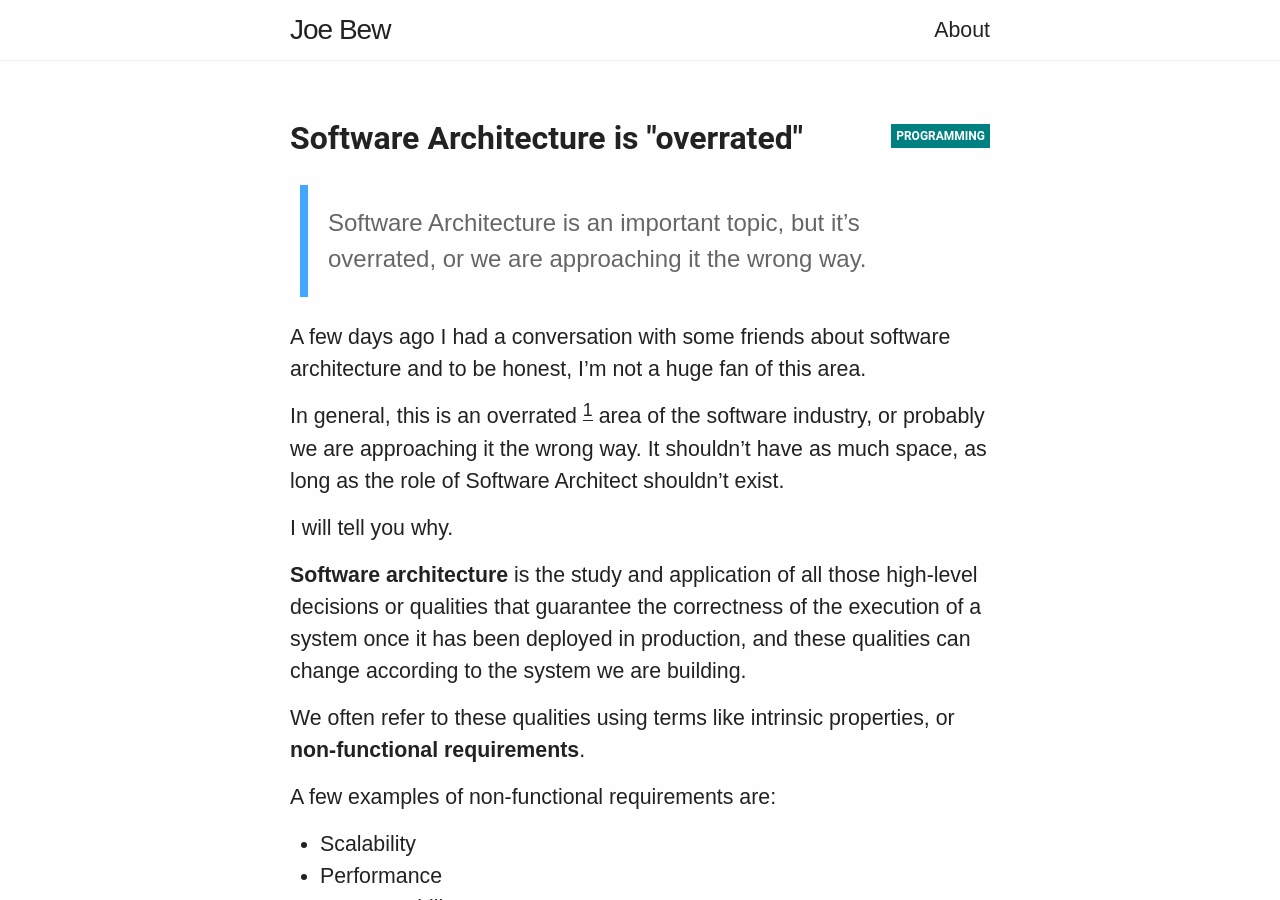
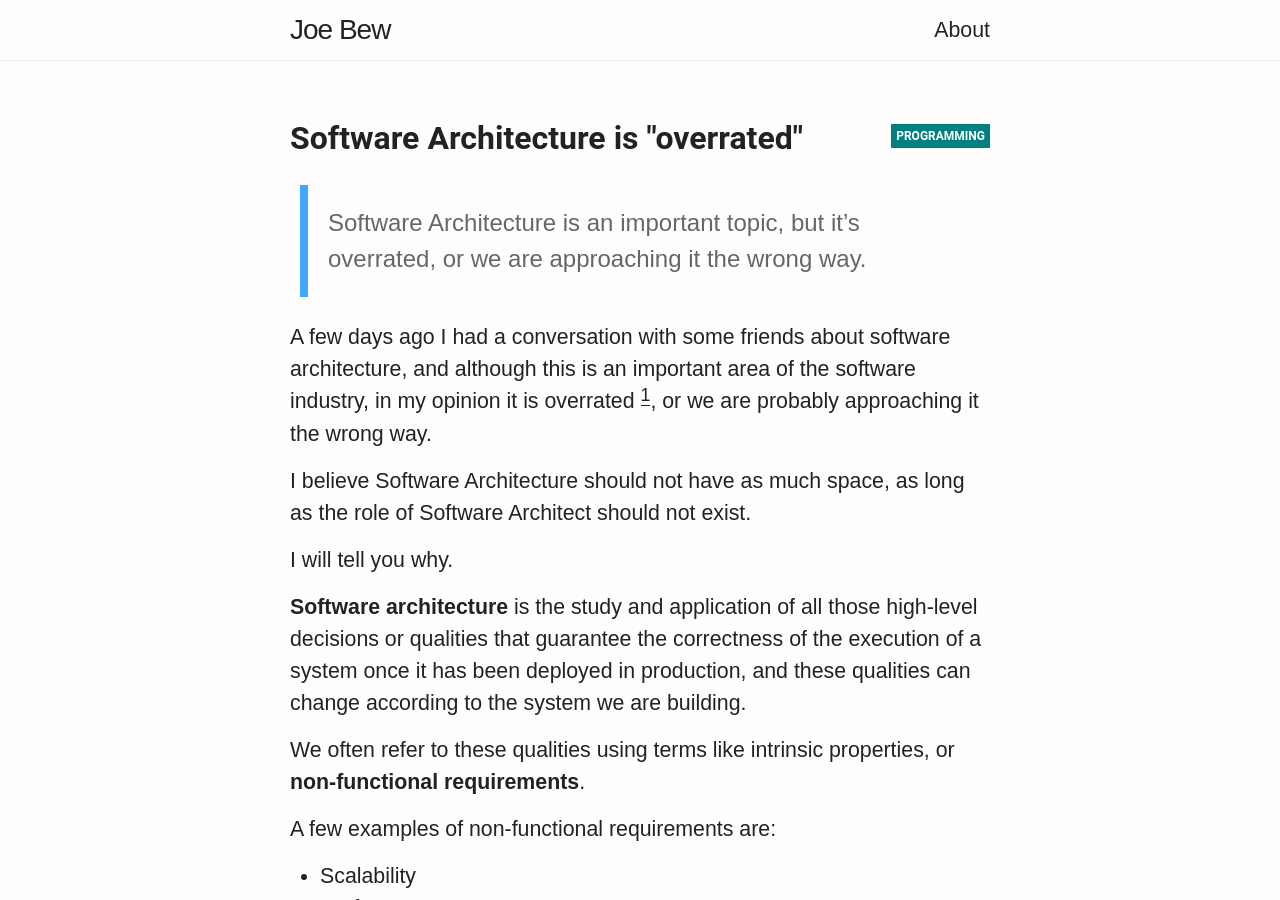
Before and after one commit to joebew42/joebew42.github.io, a Jekyll site: the page built from _posts/2020-12-23-software-architecture-is-overrated.markdown, in a window 1280 px wide and 900 px high. Built offline with Jekyll 4.4.1, drawn with Linux system fonts in a browser that asks for light colours; some web fonts are replaced.

Commit message:
Review the intro

```diff
--- a/_posts/2020-12-23-software-architecture-is-overrated.markdown
+++ b/_posts/2020-12-23-software-architecture-is-overrated.markdown
@@ -8,9 +8,9 @@ summary:  "Software Architecture is an important topic, but it's overrated, or w
 
 > Software Architecture is an important topic, but it's overrated, or we are approaching it the wrong way.
 
-A few days ago I had a conversation with some friends about software architecture and to be honest, I'm not a huge fan of this area.
+A few days ago I had a conversation with some friends about software architecture, and although this is an important area of the software industry, in my opinion it is overrated [^1], or we are probably approaching it the wrong way.
 
-In general, this is an overrated [^1] area of the software industry, or probably we are approaching it the wrong way. It shouldn't have as much space, as long as the role of Software Architect shouldn't exist.
+I believe Software Architecture should not have as much space, as long as the role of Software Architect should not exist.
 
 I will tell you why.
 
```
